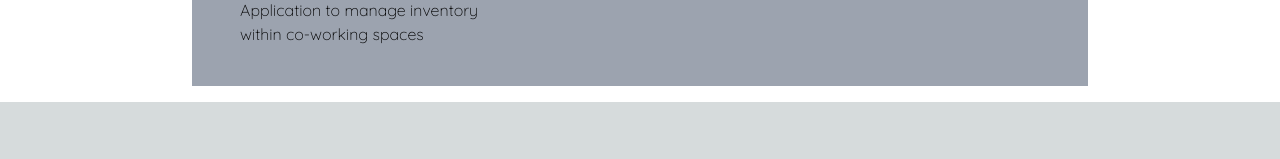
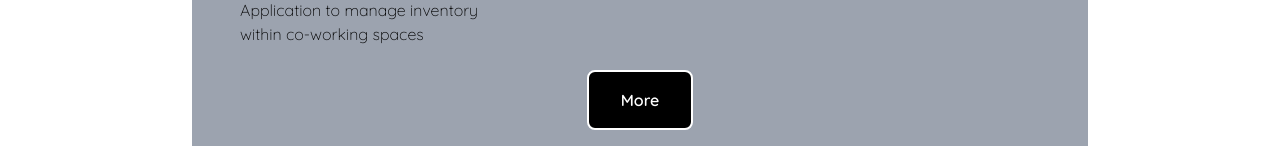
Before and after one commit to athrey-navda/Portfolio, a Next.js app: page /projects in a window 1280 px wide. Shown: the part 1274-1433 px from the top of the page. Before the commit the page ends 1376 px from the top, so only its background shows below. Built offline with nearby package versions, Linux system fonts and the light colour scheme.

Commit message:
fix: routing issue to projects add: more projects button

```diff
--- a/app/projects/projects.jsx
+++ b/app/projects/projects.jsx
@@ -1,4 +1,9 @@
+"use client";
+import { useEffect, useState } from "react";
 import Link from "next/link";
+import { useTheme } from "next-themes";
+import { ArrowRightIcon } from "@heroicons/react/24/outline";
+
 const products = [
   {
     id: 1,
@@ -61,13 +66,22 @@ const products = [
 ];
 
 export default function ProjectsComponent() {
+  const [isMounted, setIsMounted] = useState(false);
+  const { setTheme, resolvedTheme } = useTheme();
+
+  useEffect(() => {
+    setIsMounted(true);
+  }, []);
+
+  if (!isMounted) return null;
+
   return (
-    <Link href="./projects">
+    <>
       <h2 className="text-3xl font-bold py-12 sm:text-4xl">Projects</h2>
-      <div className="mx-auto max-w-2xl  items-center gap-x-8 gap-y-16 sm:px-6 lg:max-w-7xl lg:px-8 mt-3 py-4 bg-gray-400 dark:bg-gray-900 ">
+      <div className="mx-auto max-w-2xl items-center gap-x-8 gap-y-16 sm:px-6 lg:max-w-7xl lg:px-8 mt-3 py-4 bg-gray-400 dark:bg-gray-900 ">
         <div className="md:container md:mx-auto flex min-h-screen flex-col items-center justify-between">
           <section className="d-block px-4 py-8 sm:px-6 sm:py-6 lg:px-4">
-            <div className="mx-auto max-w-2xl  lg:max-w-7xl ">
+            <div className="mx-auto max-w-2xl lg:max-w-7xl ">
               <div className="mt-6 grid grid-cols-1 gap-x-6 gap-y-10 sm:grid-cols-2 lg:grid-cols-3 xl:gap-x-8">
                 {products.map((product) => (
                   <div
@@ -101,8 +115,19 @@ export default function ProjectsComponent() {
               </div>
             </div>
           </section>
+          <div className="flex justify-center">
+            <div
+              className={
+                resolvedTheme === "dark"
+                  ? `white-btn inline-flex items-center rounded-lg px-8 py-4 hover:bg-transparent hover:text-white`
+                  : `black-btn inline-flex items-center rounded-lg px-8 py-4 hover:bg-transparent hover:text-black`
+              }
+            >
+              More
+            </div>
+          </div>
         </div>
       </div>
-    </Link>
+    </>
   );
 }
```
